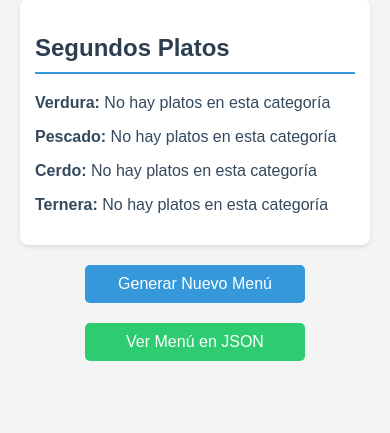
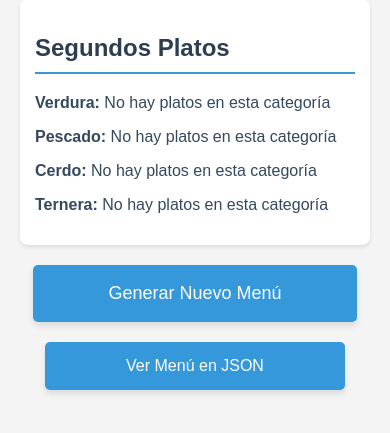
Before and after one commit to dariomlopez/menu_generator, a Flask app: page / in a window 390 px wide. Shown: the part 383-816 px from the top of the page. Run offline with Flask 3, Linux system fonts and the light colour scheme; data that the repository does not hold is empty; parts of the project's set-up code (start-up, migrations or seed data) failed here and were passed over.

Commit message:
Add styles to button, mobile media query and json link

```diff
--- a/app.py
+++ b/app.py
@@ -86,6 +86,6 @@ if __name__ == '__main__':
     app.config['SECRET_KEY'] = os.getenv('JWT_SECRET')
     app.run(
         host='0.0.0.0',
-        port=int(os.environ.get('PORT', 5000)),
+        port=int(os.getenv('PORT', 5000)),
         debug=False  # Always set to False in production
     )
--- a/templates/menu.html
+++ b/templates/menu.html
@@ -30,16 +30,31 @@
         .menu-section p {
             color: #34495e;
         }
-        .refresh-btn {
+        .refresh-btn, .json-btn {
             display: block;
-            width: 200px;
+            width: 80%;
+            max-width: 300px;
             margin: 20px auto;
-            padding: 10px;
+            padding: 15px 10px;
             background-color: #3498db;
             color: white;
             text-align: center;
             text-decoration: none;
             border-radius: 5px;
+            font-size: 16px;
+            box-shadow: 0 4px 6px rgba(0,0,0,0.1);
+            transition: transform 0.2s, background-color 0.2s;
+        }
+        .refresh-btn:hover {
+            transform: scale(1.05);
+            background-color: #2980b9;
+        }
+        @media (max-width: 600px) {
+            .refresh-btn {
+                width: 90%;
+                padding: 18px 12px;
+                font-size: 18px;
+            }
         }
     </style>
 </head>
@@ -62,8 +77,7 @@
     </div>
 
     <a href="/" class="refresh-btn">Generar Nuevo Menú</a>
+    <a href="/menu-json" class="json-btn">Ver Menú en JSON</a>
 
-    <!-- New button to access menu JSON -->
-    <a href="/menu-json" class="refresh-btn" style="background-color: #2ecc71;">Ver Menú en JSON</a>
 </body>
 </html>
```
